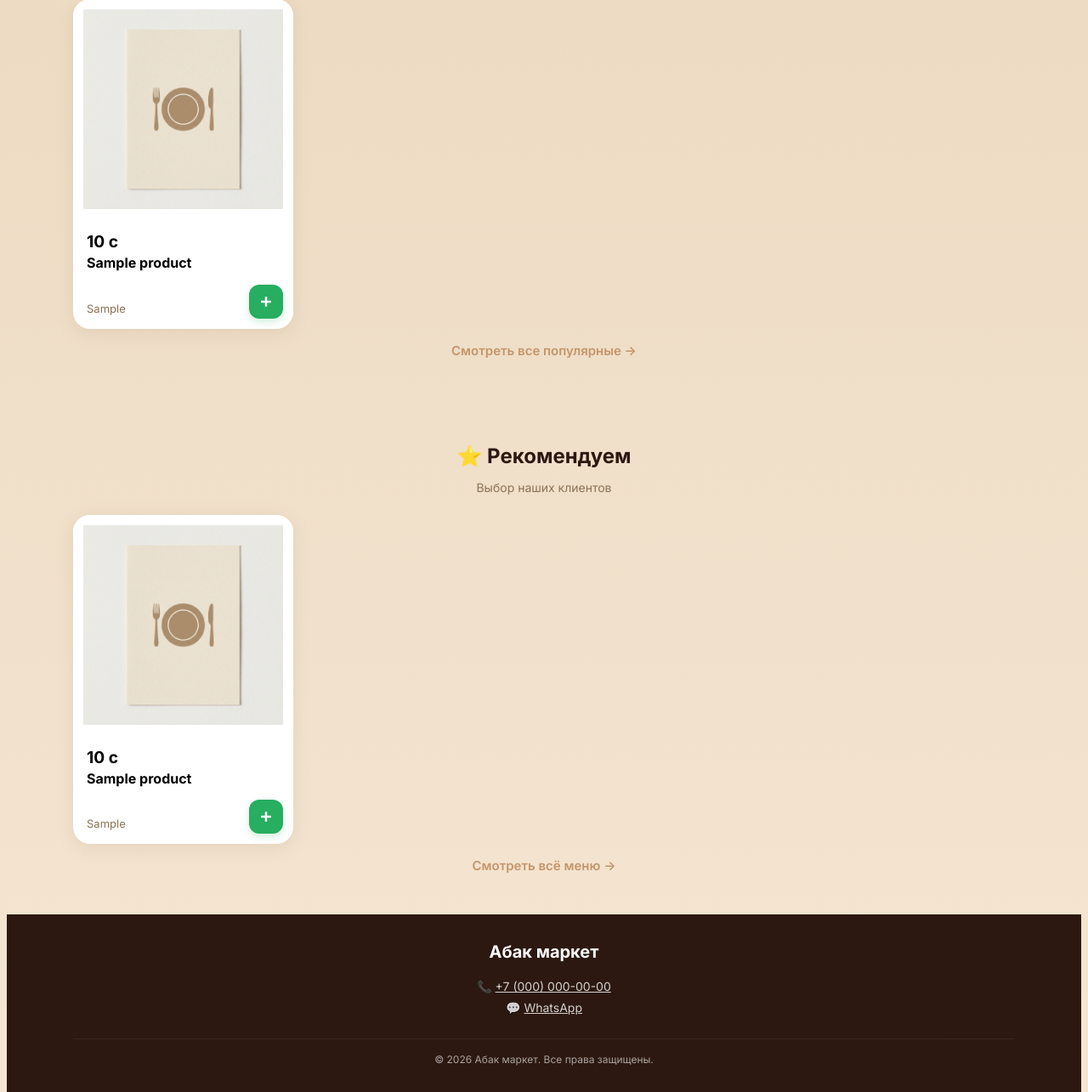
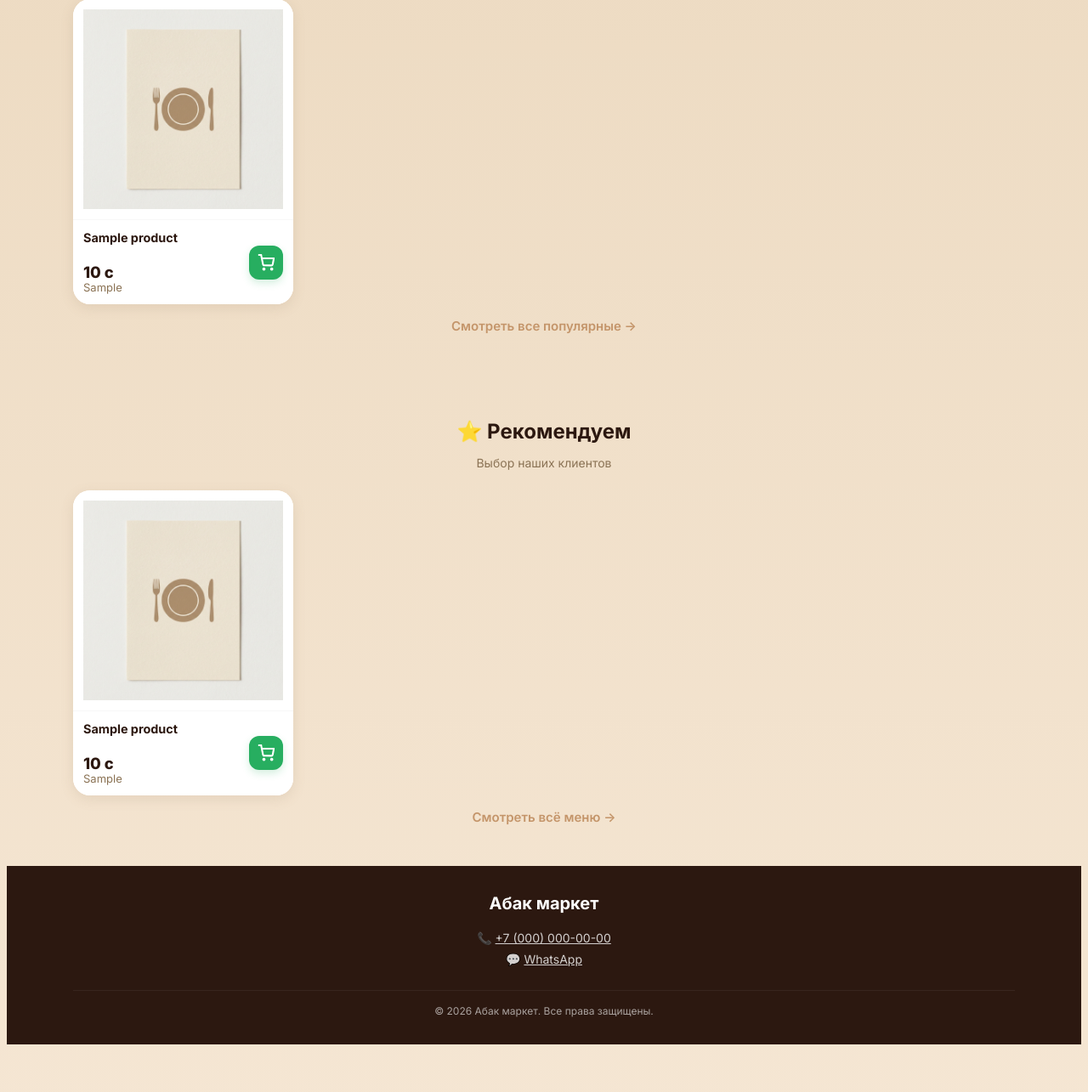
Before and after one commit to ErbolTakhirov/Abak_market, a Django app: page / in a window 1280 px wide. Shown: the part 960-2245 px from the top of the page at 85% size. Run offline with Django 4.2, Linux system fonts and the light colour scheme; tables that the repository leaves empty hold one stand-in row (values such as "Sample post"); parts of the project's set-up code (start-up, migrations or seed data) failed here and were passed over.

Commit message:
номер4

```diff
--- a/apps/catalog/frontend_views.py
+++ b/apps/catalog/frontend_views.py
@@ -207,7 +207,8 @@ class CatalogListView(ListView):
         context['current_category'] = self.request.GET.get('category')
         context['current_filter'] = self.request.GET.get('filter')
         context['search_query'] = self.request.GET.get('q', '')
-        context['company_whatsapp'] = settings.COMPANY_WHATSAPP
+        context['company_whatsapp'] = getattr(settings, 'COMPANY_WHATSAPP', '')
+        context['COMPANY_WHATSAPP'] = getattr(settings, 'COMPANY_WHATSAPP', '')
 
         return context
 
--- a/static/css/menu.css
+++ b/static/css/menu.css
@@ -204,13 +204,19 @@ textarea {
    PRODUCT CARD - Restaurant Style
    ============================================== */
 .menu-card {
-    background: var(--menu-card-bg);
+    background: #ffffff;
+    /* Explicit white background */
     border-radius: var(--menu-radius);
     overflow: hidden;
-    box-shadow: 0 4px 20px var(--menu-shadow);
+    box-shadow: 0 4px 15px var(--menu-shadow);
     transition: all 0.3s ease;
     text-decoration: none;
-    display: block;
+    display: flex;
+    /* Better for height handling */
+    flex-direction: column;
+    height: auto;
+    min-height: 280px;
+    /* Ensure enough height for content */
 }
 
 .menu-card:hover {
@@ -267,22 +273,30 @@ textarea {
 
 /* Card Content */
 .menu-card-content {
-    padding: var(--menu-spacing-md);
-    text-align: left;
-    /* Align left for better readability */
+    padding: 12px;
+    display: flex;
+    justify-content: space-between;
+    align-items: center;
+    /* Center button with text block */
+    gap: 8px;
+    background: #fff;
+    color: var(--menu-text-dark);
+}
+
+.menu-card-info {
+    flex: 1;
     display: flex;
     flex-direction: column;
-    gap: var(--menu-spacing-xs);
+    overflow: hidden;
 }
 
 /* Price - Large and Bold */
 .menu-card-price {
-    font-size: 1.35rem;
-    /* Larger price */
+    font-size: 1.15rem;
     font-weight: 800;
     color: var(--menu-text-dark);
+    line-height: 1.1;
     margin: 0;
-    line-height: 1.1;
 }
 
 .menu-card-price .currency {
@@ -300,18 +314,17 @@ textarea {
 
 /* Product Name - Bold */
 .menu-card-name {
-    font-size: 1.05rem;
-    /* Slightly larger name */
+    font-size: 0.9rem;
     font-weight: 700;
     color: var(--menu-text-dark);
-    margin: 0;
-    line-height: 1.3;
+    margin: 0 0 4px 0;
+    line-height: 1.2;
     display: -webkit-box;
     -webkit-line-clamp: 2;
     line-clamp: 2;
     -webkit-box-orient: vertical;
     overflow: hidden;
-    min-height: 2.7em;
+    min-height: 2.4em;
 }
 
 .menu-card-price-row {
@@ -327,71 +340,46 @@ textarea {
     font-weight: 400;
 }
 
-/* Add to Cart Button - Global */
-.menu-card-add-btn {
-    margin-top: var(--menu-spacing-sm);
-    background: var(--menu-accent);
+/* Global Add Button - Circular Green with Icon */
+.add-to-cart-btn {
+    width: 38px;
+    height: 38px;
+    min-width: 38px;
+    background: #27AE60;
+    /* Green like in the screenshot */
     color: white;
     border: none;
-    border-radius: 12px;
-    padding: 12px;
-    text-align: center;
-    font-weight: 700;
-    font-size: 0.875rem;
-    cursor: pointer;
-    transition: all 0.2s ease;
-    display: block;
-    width: 100%;
-    box-shadow: 0 4px 12px rgba(196, 149, 106, 0.2);
-}
-
-.menu-card-add-btn:active {
-    transform: scale(0.96);
-    background: var(--menu-accent-dark);
-}
-
-/* Mini Add Button (for home page or compact views) */
-.mini-add-btn {
-    position: absolute;
-    bottom: 12px;
-    right: 12px;
-    width: 36px;
-    height: 36px;
-    background: var(--menu-accent);
-    color: white;
-    border: none;
-    border-radius: 50%;
+    border-radius: 10px;
+    /* Slightly rounded square or circle */
     display: flex;
     align-items: center;
     justify-content: center;
     cursor: pointer;
-    box-shadow: 0 4px 10px rgba(196, 149, 106, 0.3);
-    transition: all 0.2s cubic-bezier(0.175, 0.885, 0.32, 1.275);
-    z-index: 5;
+    transition: all 0.2s cubic-bezier(0.4, 0, 0.2, 1);
     padding: 0;
+    box-shadow: 0 4px 10px rgba(39, 174, 96, 0.2);
 }
 
-.mini-add-btn:hover {
+.add-to-cart-btn:hover {
     transform: scale(1.1);
-    background: var(--menu-accent-dark);
+    background: #219150;
 }
 
-.mini-add-btn:active {
+.add-to-cart-btn:active {
     transform: scale(0.9);
 }
 
-.mini-add-btn svg {
+.add-to-cart-btn svg {
     width: 20px;
     height: 20px;
     stroke: currentColor;
-    stroke-width: 3;
+    stroke-width: 2.5;
 }
 
-/* Ensure card content has space for absolute button */
+/* Ensure card content has space */
 .menu-card-content {
     position: relative;
-    padding-right: 50px !important;
-    /* Space for the button */
+    border-top: 1px solid rgba(0, 0, 0, 0.03);
 }
 
 /* ==============================================
@@ -612,23 +600,29 @@ textarea {
         padding: 1rem;
     }
 
+    /* Исправляем layout карточки в меню */
+    .menu-card {
+        display: flex;
+        flex-direction: column;
+        height: 100%;
+        background: #fff;
+    }
+
+    .menu-card-content {
+        flex: 0 0 auto;
+        display: flex;
+        flex-direction: row;
+        justify-content: space-between;
+        align-items: center;
+        padding: 12px;
+    }
+
     .menu-card-name {
-        font-size: 1rem;
-        margin-bottom: 0.5rem;
-        color: #000;
-        text-align: left;
+        color: var(--menu-text-dark);
     }
 
     .menu-card-price {
-        font-size: 1.2rem;
-        font-weight: bold;
-        color: #000;
-        text-align: left;
-    }
-
-    /* Кнопка "В корзину" на десктопе унаследует глобальные стили */
-    .menu-card-add-btn {
-        margin-top: auto;
+        color: var(--menu-text-dark);
     }
 }
 
--- a/templates/pages/home_menu.html
+++ b/templates/pages/home_menu.html
@@ -384,20 +384,21 @@
                     </a>
 
                     <div class="menu-card-content">
-                        <div class="menu-card-price">
-                            {{ product.formatted_price }}
-                        </div>
+                        <div class="menu-card-info">
                             <h3 class="menu-card-name">{{ product.name }}</h3>
+                            <div class="menu-card-price">{{ product.formatted_price }}</div>
                             {% if product.weight %}
                             <span class="menu-card-weight">{{ product.weight }}</span>
                             {% endif %}
+                        </div>
 
-                        <button class="mini-add-btn add-to-cart-btn" data-id="{{ product.id }}"
-                            data-name="{{ product.name }}" data-price="{{ product.price }}"
-                            data-image="{{ product.image_url }}" aria-label="Добавить в корзину">
+                        <button class="add-to-cart-btn" data-id="{{ product.id }}" data-name="{{ product.name }}"
+                            data-price="{{ product.price }}" data-image="{{ product.image_url }}"
+                            aria-label="Добавить в корзину">
                             <svg viewBox="0 0 24 24" fill="none" stroke="currentColor">
-                                <line x1="12" y1="5" x2="12" y2="19"></line>
-                                <line x1="5" y1="12" x2="19" y2="12"></line>
+                                <circle cx="9" cy="21" r="1"></circle>
+                                <circle cx="20" cy="21" r="1"></circle>
+                                <path d="M1 1h4l2.68 13.39a2 2 0 0 0 2 1.61h9.72a2 2 0 0 0 2-1.61L23 6H6"></path>
                             </svg>
                         </button>
                     </div>
@@ -427,20 +428,21 @@
                     </a>
 
                     <div class="menu-card-content">
-                        <div class="menu-card-price">
-                            {{ product.formatted_price }}
-                        </div>
+                        <div class="menu-card-info">
                             <h3 class="menu-card-name">{{ product.name }}</h3>
+                            <div class="menu-card-price">{{ product.formatted_price }}</div>
                             {% if product.weight %}
                             <span class="menu-card-weight">{{ product.weight }}</span>
                             {% endif %}
+                        </div>
 
-                        <button class="mini-add-btn add-to-cart-btn" data-id="{{ product.id }}"
-                            data-name="{{ product.name }}" data-price="{{ product.price }}"
-                            data-image="{{ product.image_url }}" aria-label="Добавить в корзину">
+                        <button class="add-to-cart-btn" data-id="{{ product.id }}" data-name="{{ product.name }}"
+                            data-price="{{ product.price }}" data-image="{{ product.image_url }}"
+                            aria-label="Добавить в корзину">
                             <svg viewBox="0 0 24 24" fill="none" stroke="currentColor">
-                                <line x1="12" y1="5" x2="12" y2="19"></line>
-                                <line x1="5" y1="12" x2="19" y2="12"></line>
+                                <circle cx="9" cy="21" r="1"></circle>
+                                <circle cx="20" cy="21" r="1"></circle>
+                                <path d="M1 1h4l2.68 13.39a2 2 0 0 0 2 1.61h9.72a2 2 0 0 0 2-1.61L23 6H6"></path>
                             </svg>
                         </button>
                     </div>
```
Also changed, not shown: templates/catalog/catalog_list_menu.html (+12 -15 lines). Lines whose indentation alone changed are shown as unchanged.
